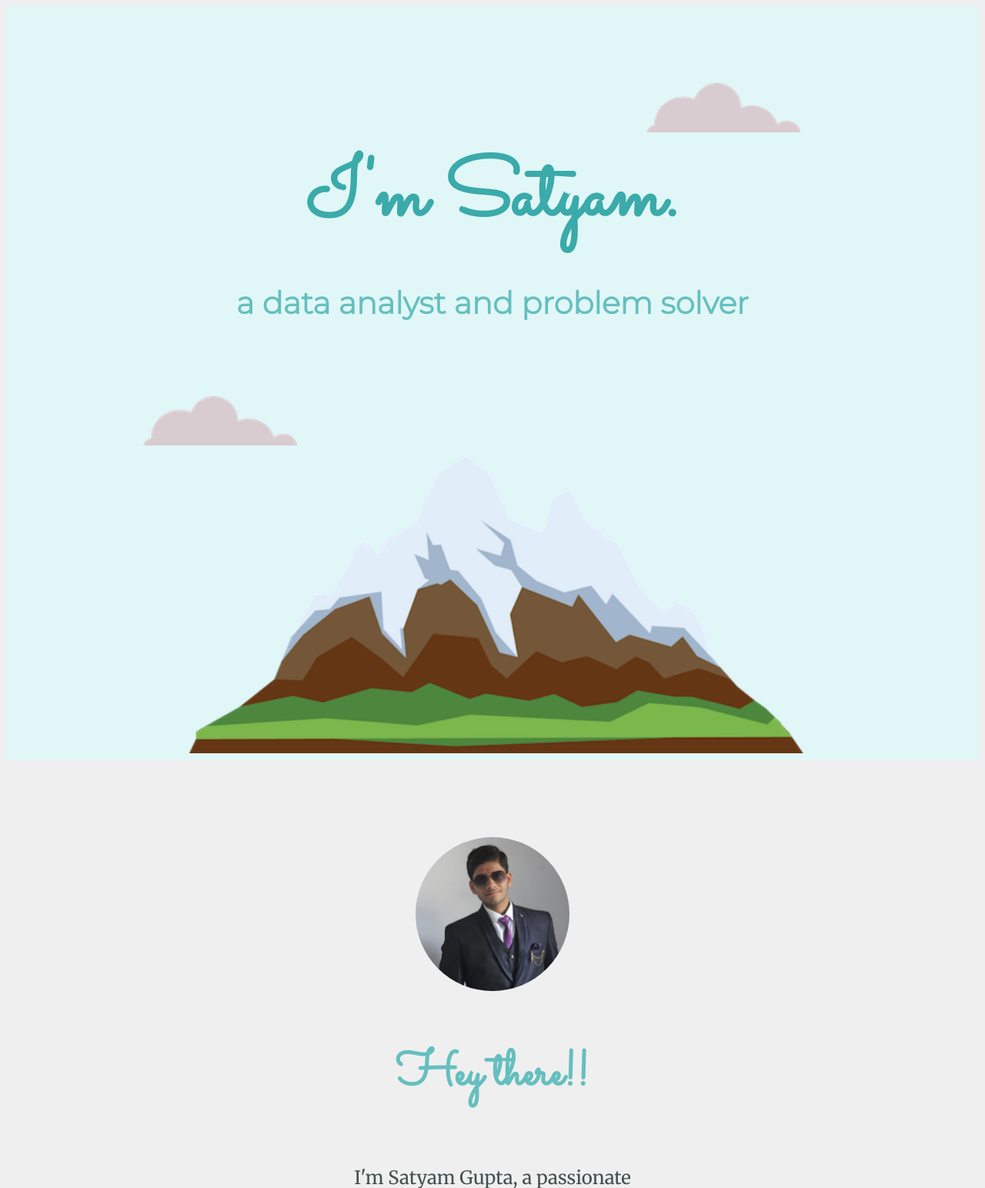
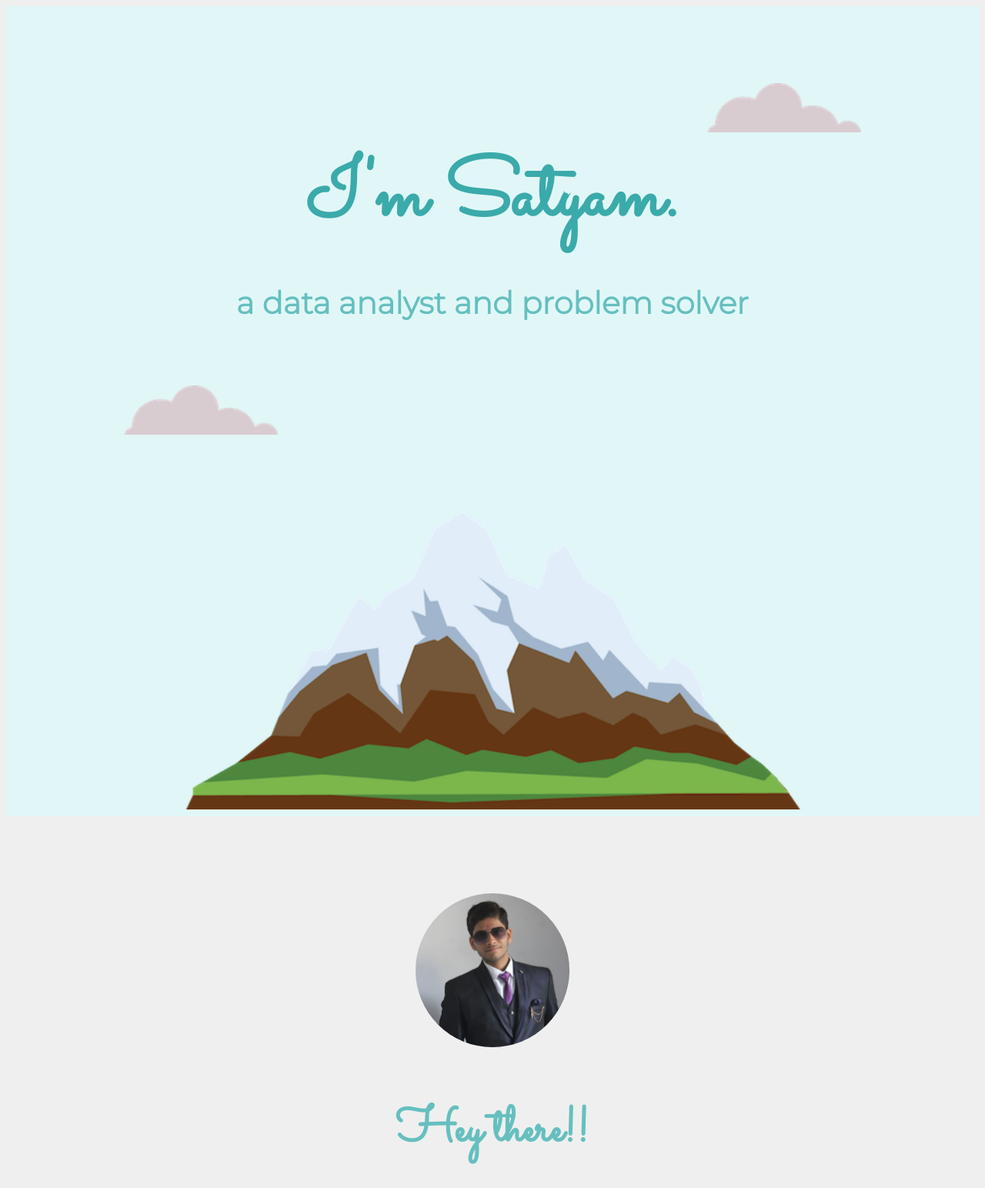
Before and after one commit to SatyamGupta17/myportfolio, a plain HTML site: page index.html in a window 1280 px wide. Shown: the top 1544 px of the page at 77% size. Drawn offline with Linux system fonts and the light colour scheme.

Commit message:
new commit

```diff
--- a/portfolio.css
+++ b/portfolio.css
@@ -37,11 +37,7 @@ p{
 .icon{
     width: 20px;
 }
-.mountain{
-    width : 800px;
-    position : relative;
-    right : 100px;
-}
+
 .hello{
     font-size : 2em;
     font-family: 'Sacramento', cursive;
@@ -67,17 +63,16 @@ hr{
 .top-cloud{
     position : relative;
     padding-top: 100px;
-    left: 300px;
+    left: 30% ;
 }
-/* .top-cloud{
-    position: absolute;
-    right : 300px;
-    top:50px;
-} */
 .bottom-cloud{
     position : relative;
-    bottom : 400px;
-    left : 50px;
+    /* bottom : 400px;      */
+    left : -30%;
+}
+.mountain{
+    width : 800px;
+    position : relative;
 }
 .mypicture{
     border-radius: 50%;
@@ -89,6 +84,9 @@ hr{
 }
 .top-container{
     background-color: #e1f7f7;
+}
+.middle-container{
+    margin: 100px auto 100px auto;
 }
 .skill-row{
     width : 50%;
@@ -148,9 +146,6 @@ hr{
     clear: right;
     text-align : right;
 } */
-.middle-container{
-    margin: 100px auto 100px auto;
-}
 .bottom-container{
     padding : 50px 0 20px;
     background-color: #66BFBF;
```
Also changed, not shown: index.html (+1 -0 lines).
